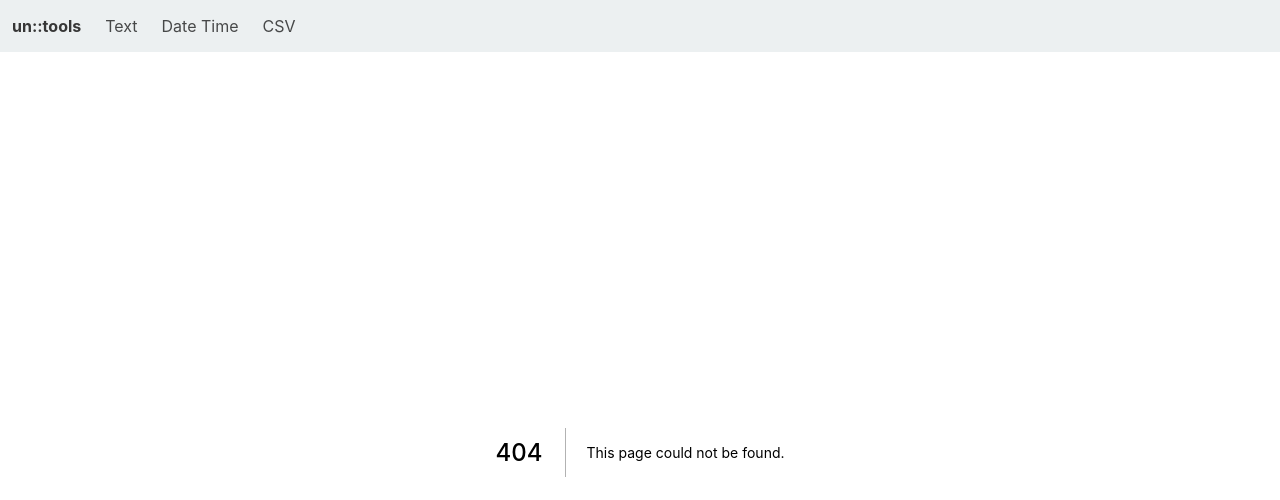
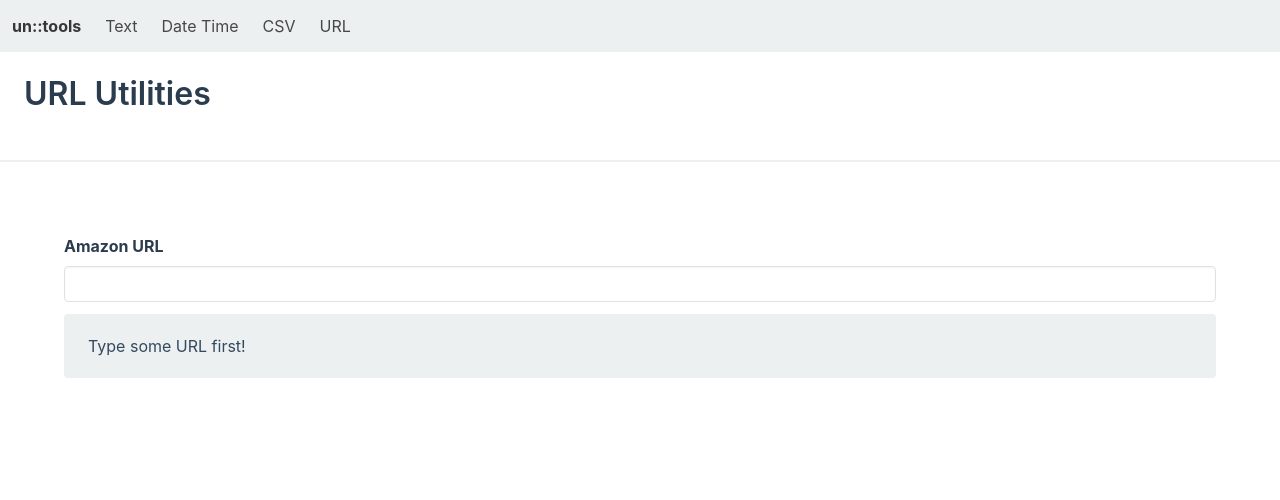
Before and after one commit to lettenj61-examples/unnecessary-tools, a Next.js app: page /url in a window 1280 px wide. Before the commit this address had no page. Shown: the top 500 px of the page. Built offline with nearby package versions, Linux system fonts and the light colour scheme.

Commit message:
feat: Add Amazon URL cleaner

```diff
--- a/components/navigation.tsx
+++ b/components/navigation.tsx
@@ -23,6 +23,9 @@ export default function Navigation(): JSX.Element {
             <Link href="/csv">
               <a className="navbar-item">CSV</a>
             </Link>
+            <Link href="/url">
+              <a className="navbar-item">URL</a>
+            </Link>
           </div>
         </div>
       </nav>
--- a/package.json
+++ b/package.json
@@ -2,7 +2,7 @@
   "name": "unnecessary-tools",
   "private": true,
   "scripts": {
-    "dev": "next dev",
+    "dev": "next dev -p 15000",
     "build": "next build",
     "start": "next start",
     "lint": "next lint"
--- /dev/null
+++ b/pages/url.tsx
@@ -0,0 +1,88 @@
+import { NextPage } from 'next'
+import { useMemo, useState } from 'react'
+
+const Page: NextPage = () => {
+  const [urlString, setUrlString] = useState('')
+
+  const [output, status] = useMemo(() => {
+    if (urlString !== '') {
+      const [parseError, result] = cleanAmazonUrl(urlString)
+      if (parseError != null) {
+        return [parseError.message, 'error']
+      } else {
+        return [result, 'success']
+      }
+    }
+    return ['', 'idle']
+  }, [urlString])
+
+  let outputClassName = 'notification'
+  if (status === 'error') {
+    outputClassName += ' is-danger'
+  } else if (status === 'success') {
+    outputClassName += ' is-success'
+  }
+
+  return (
+    <>
+      <section className="hero is-small">
+        <div className="hero-body">
+          <h1 className="title">URL Utilities</h1>
+        </div>
+      </section>
+
+      <hr />
+
+      <section className="section" id="amazon-url">
+        <div className="container">
+          <div className="field">
+            <label className="label">Amazon URL</label>
+            <p className="control">
+              <input
+                type="text"
+                className="input"
+                onChange={e => setUrlString(e.currentTarget.value)}
+              />
+            </p>
+          </div>
+          <div className={outputClassName}>
+            {output.length ? (
+              <a href={output} target="_blank">
+                {output}
+              </a>
+            ) : (
+              'Type some URL first!'
+            )}
+          </div>
+        </div>
+      </section>
+    </>
+  )
+}
+
+export default Page
+
+type CleanResult = [null, string] | [Error, null]
+
+function cleanAmazonUrl(url: string): CleanResult {
+  try {
+    const parsed = new URL(url)
+    const segments = parsed.pathname.split('/')
+    const dpIndex = segments.indexOf('dp')
+
+    if (dpIndex === -1) {
+      return [new Error('path /dp/ not found'), null]
+    }
+
+    const productId = segments[dpIndex + 1]
+    if (productId == null) {
+      return [new Error('no product ID found'), null]
+    }
+
+    const cleanUrl = [parsed.origin, 'dp', productId].join('/')
+
+    return [null, cleanUrl]
+  } catch (err) {
+    return [err as Error, null]
+  }
+}
```
